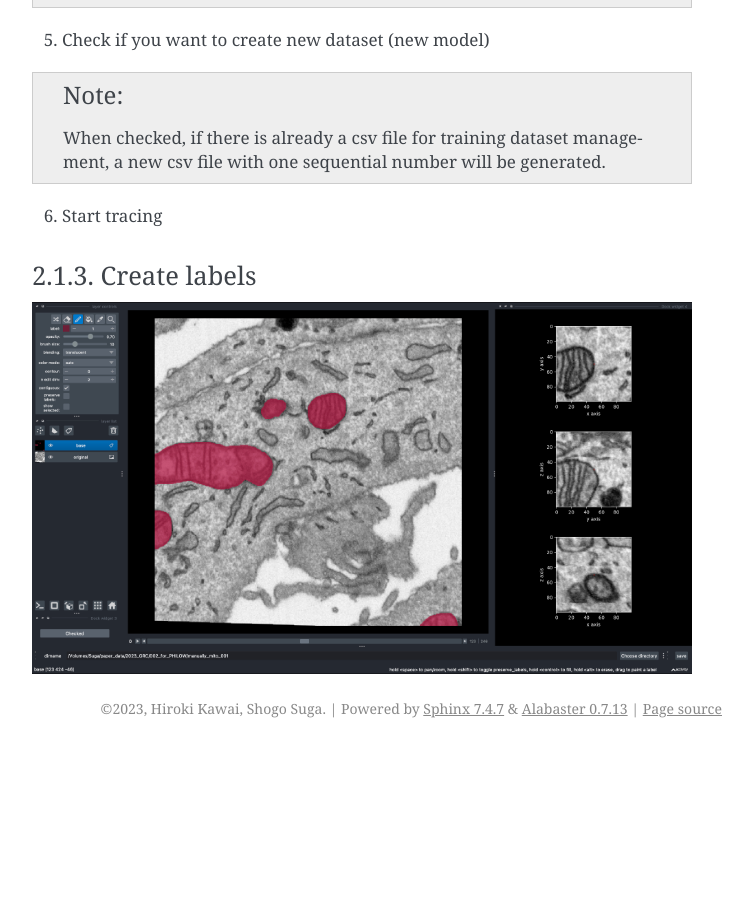
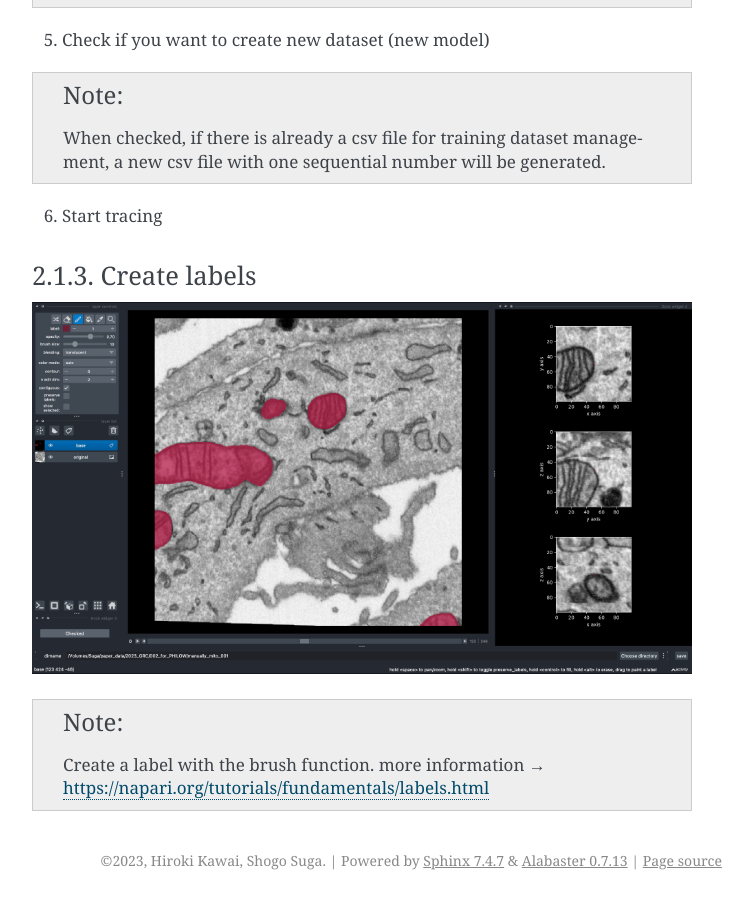
Before and after one commit to neurobiology-ut/PHILOW, a Sphinx documentation site: the page built from docs/usage.rst, in a window 1280 px wide and 900 px high, scrolled down 1487 px. Shown: the whole window, without its empty margins (388-1141 px from the left). Built offline with Sphinx 7.4.7, drawn with Linux system fonts in a browser that asks for light colours; before the commit the page ends 2235 px from its top, so only the background shows below that.

Commit message:
mod: readthedocs

```diff
--- a/docs/usage.rst
+++ b/docs/usage.rst
@@ -55,3 +55,7 @@ Create labels
 ^^^^^^^^^^^^^
 
 .. image:: images/image_002.jpeg
+
+.. note::
+
+    Create a label with the brush function. more information → https://napari.org/tutorials/fundamentals/labels.html
```
